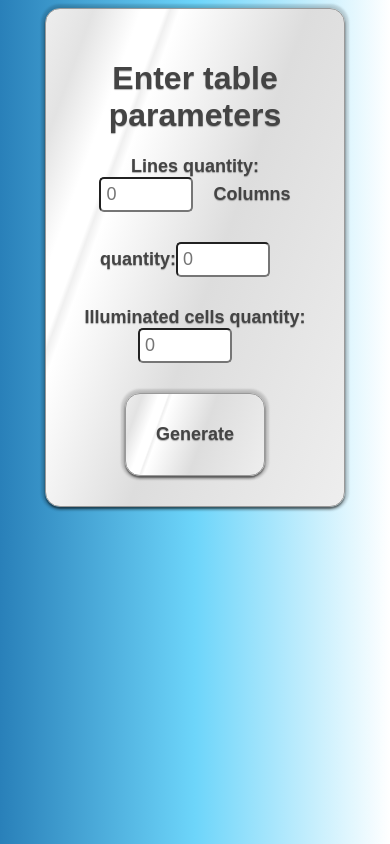
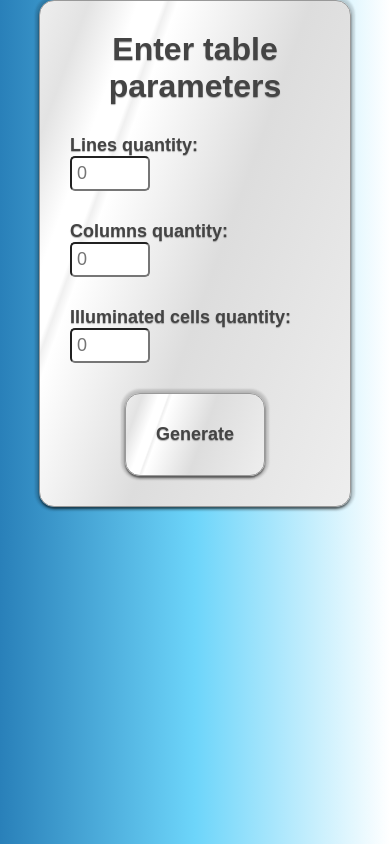
Before and after one commit to igorogerchuk/memcrab-test, a React (Create React App) app: page / in a window 390 px wide. Built offline with nearby package versions, Linux system fonts and the light colour scheme.

Commit message:
responsive form

```diff
--- a/src/components/App/App.module.css
+++ b/src/components/App/App.module.css
@@ -1,3 +1,15 @@
+html {
+  box-sizing: border-box;
+}
+
+*,
+*:before,
+*:after {
+  box-sizing: inherit;
+  padding: 0;
+  margin: 0;
+}
+
 body {
   background: linear-gradient(to right, #2980b9, #6dd5fa, #ffffff);
 }
--- a/src/components/Inputs/Inputs.jsx
+++ b/src/components/Inputs/Inputs.jsx
@@ -42,10 +42,12 @@ class Inputs extends Component {
     const { m, n, x } = this.state;
     return (
       <div className={styles.formWrapper}>
-        <h1>Enter table parameters</h1>
-        <form onSubmit={this.submitHandler}>
-          <label className={styles.label}>
-            Lines quantity:{" "}
+        <h1 className={styles.formTitle}>Enter table parameters</h1>
+        <form className={styles.form} onSubmit={this.submitHandler}>
+          <div className={styles.inputWrapper}>
+            <label for="m" className={styles.label}>
+              Lines quantity:
+            </label>
             <input
               className={styles.input}
               type="number"
@@ -55,9 +57,11 @@ class Inputs extends Component {
               value={m}
               placeholder="0"
             />
+          </div>
+          <div className={styles.inputWrapper}>
+            <label for="n" className={styles.label}>
+              Columns quantity:
             </label>
-          <label className={styles.label}>
-            Columns quantity:
             <input
               className={styles.input}
               type="number"
@@ -67,9 +71,11 @@ class Inputs extends Component {
               value={n}
               placeholder="0"
             />
+          </div>
+          <div className={styles.inputWrapper}>
+            <label for="m" className={styles.label}>
+              Illuminated cells quantity:
             </label>
-          <label className={styles.label}>
-            Illuminated cells quantity:
             <input
               className={styles.input}
               type="number"
@@ -79,12 +85,14 @@ class Inputs extends Component {
               value={x}
               placeholder="0"
             />
-          </label>
+          </div>
+          <div>
             <input
               className={styles.submitButton}
               type="submit"
               value="Generate"
             />
+          </div>
         </form>
       </div>
     );
--- a/src/components/Inputs/Inputs.module.css
+++ b/src/components/Inputs/Inputs.module.css
@@ -10,13 +10,33 @@
     margin-bottom: 30px;
 }
 
+.form {
+    max-width: 600px;
+    margin: 0 auto;
+    display: flex;
+    flex-direction: column;
+}
+
+.formTitle {
+    margin-bottom: 30px;
+}
+
+.inputWrapper {
+    display: flex;
+    flex-wrap: wrap;
+    justify-content: space-between;
+    align-items: baseline;
+}
+
 .label {
     font-size: 18px;
+    margin-right: 10px;
+    min-width: 220px;
+    text-align: left;
 }
 
 .input {
     border-radius: 5px;
-    margin-right: 20px;
     outline: none;
     width: 80px;
     font-size: 18px;
@@ -26,7 +46,6 @@
 }
 
 .submitButton {
-    display: block;
     margin: 0 auto;
     font-size: 18px;
     outline: none;
```
Lines whose indentation alone changed are shown as unchanged.
